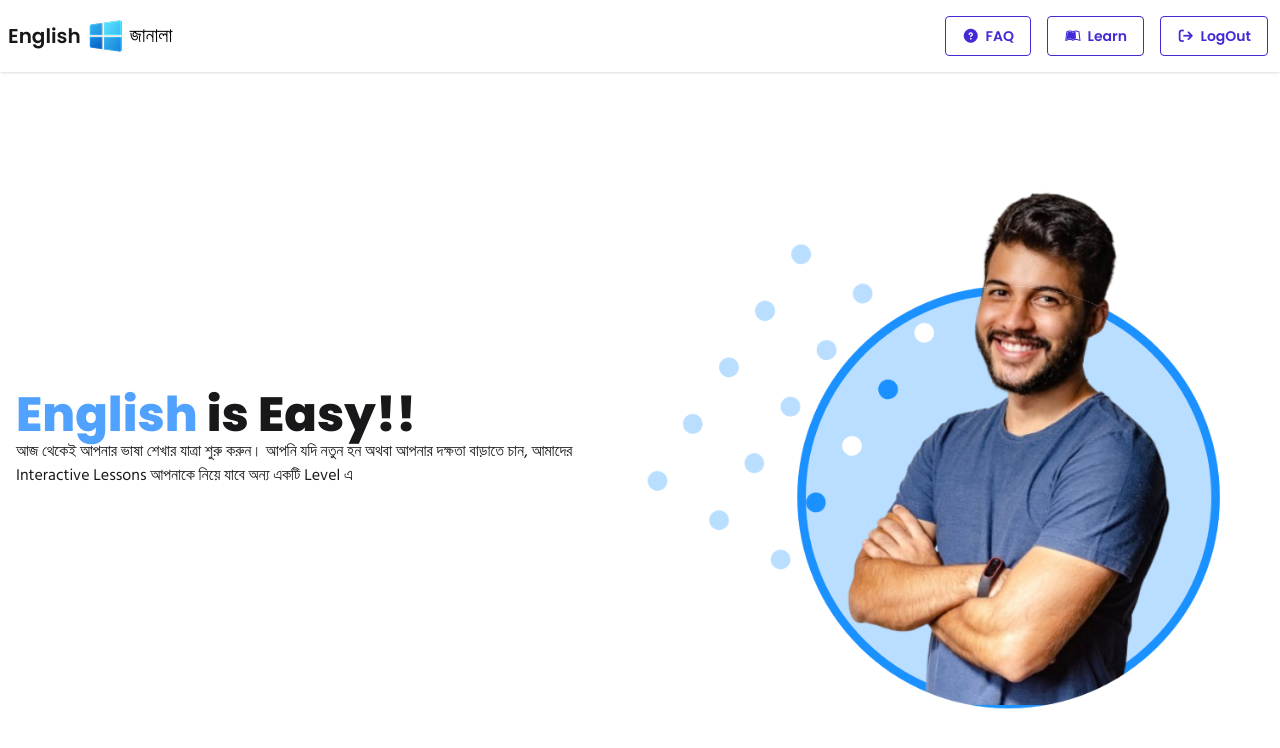
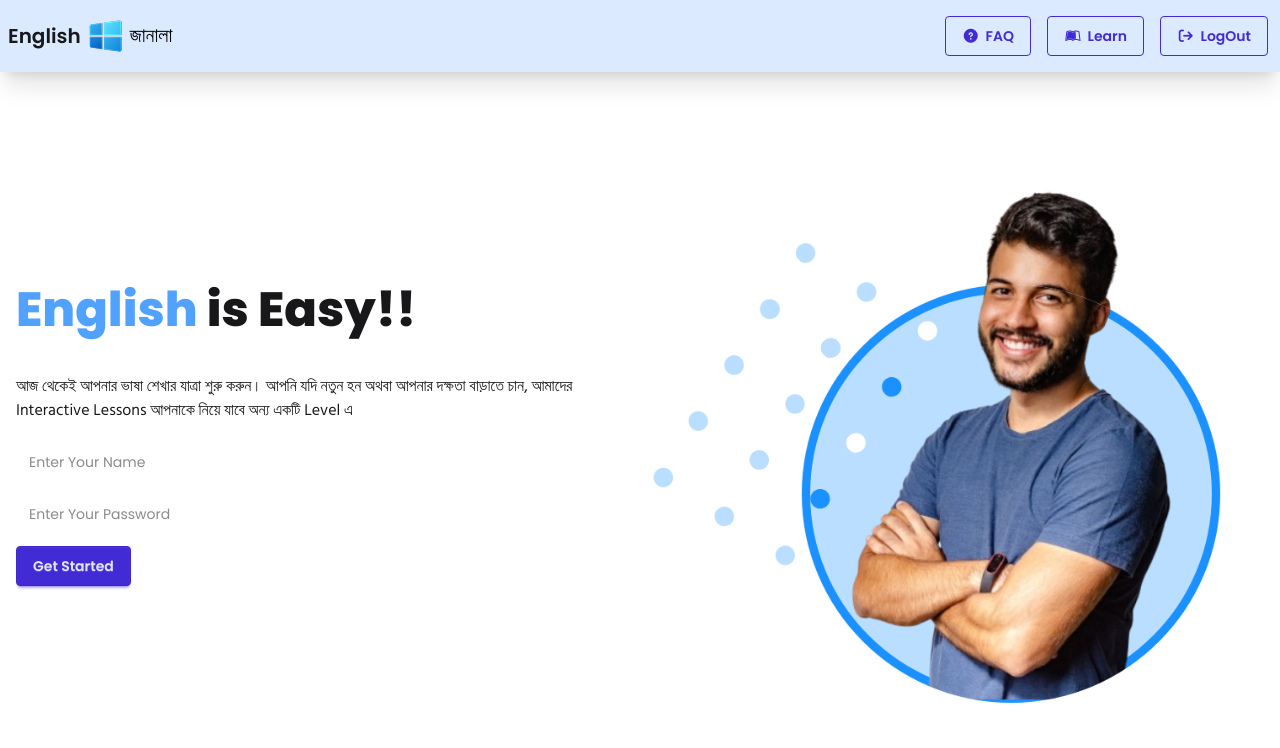
Before and after one commit to impressivecoder01/module-33, a plain HTML site: page index.html in a window 1280 px wide. Drawn offline with nearby package versions, Linux system fonts and the light colour scheme.

Commit message:
banner done

```diff
--- a/index.html
+++ b/index.html
@@ -26,7 +26,7 @@
 
 <body>
     <header>
-        <div class="navbar bg-base-100 shadow-sm ">
+        <div class="navbar bg-base-100 shadow-xl bg-blue-100">
             <div class="navbar-start">
                 <!--  -->
                 <div class="dropdown">
@@ -70,11 +70,14 @@
     <!-- banner section start -->
     <section class="max-w-[1340px] mx-auto">
         <!-- main div -->
-        <div class="flex justify-between items-center my-10 p-4">
-            <div class="conternt flex-1">
-                <h1 class="font-extrabold text-5xl"><span class="text-blue-400">English</span> is Easy!!</h1>
-                <p class="font-bangla">আজ থেকেই আপনার ভাষা শেখার যাত্রা শুরু করুন। আপনি যদি নতুন হন অথবা আপনার দক্ষতা
+        <div class="flex flex-col-reverse md:flex-row justify-between items-center my-10 gap-3 p-4">
+            <div class="conternt flex-1 text-center md:text-left">
+                <h1 class="font-extrabold text-5xl mb-10"><span class="text-blue-400">English</span> is Easy!!</h1>
+                <p class="font-bangla mb-5">আজ থেকেই আপনার ভাষা শেখার যাত্রা শুরু করুন। আপনি যদি নতুন হন অথবা আপনার দক্ষতা
                     বাড়াতে চান, আমাদের Interactive Lessons আপনাকে নিয়ে যাবে অন্য একটি Level এ</p>
+                    <input type="text" placeholder="Enter Your Name" class="input input-ghost" />
+                    <input type="password" placeholder="Enter Your Password"  class="input input-ghost my-3" /> <br>
+                    <button class="btn btn-primary">Get Started</button>
             </div>
             <div class="img flex-1">
                 <img src="./assets/hero-student.png" alt="error">
```
